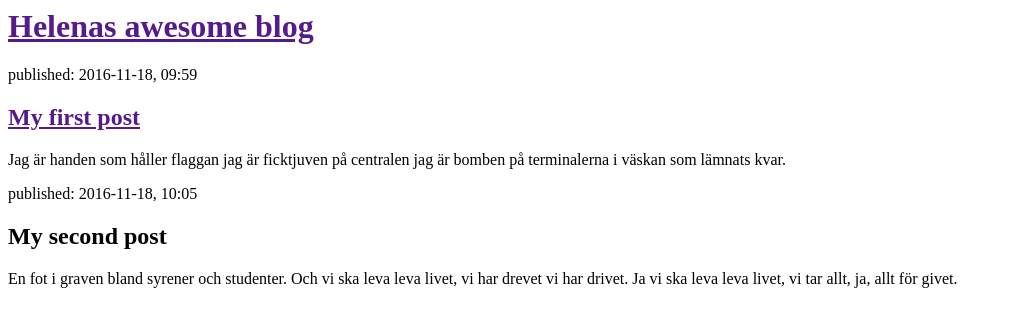
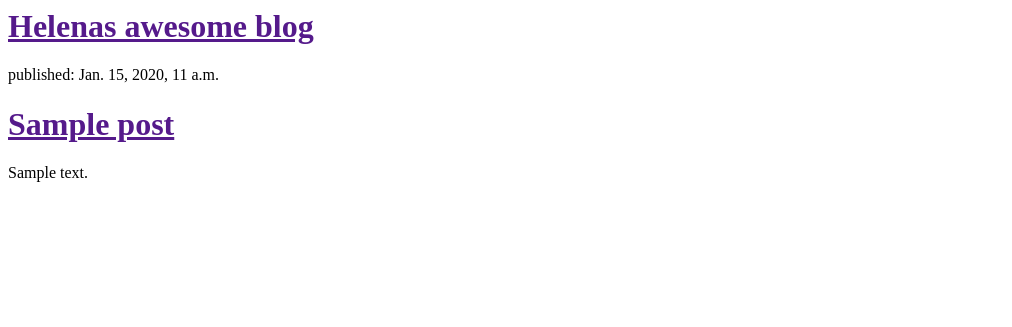
Before and after one commit to helena-st/my-first-blog, a Django app: template blog/templates/blog/post_list.html in a window 1280 px wide. Shown: the top 327 px of the page, without its empty margins (0-1012 px from the left). Run offline with Django 3.2, Linux system fonts and the light colour scheme; the template is opened without the code that fills it: values that come from a table or form of the project are taken from there, others are empty; tables that the repository leaves empty hold one stand-in row (values such as "Sample post").

Commit message:
Modified templates to display posts from database.

```diff
--- a/blog/templates/blog/post_list.html
+++ b/blog/templates/blog/post_list.html
@@ -6,18 +6,13 @@
         <div>
             <h1><a href="">Helenas awesome blog</a></h1>
         </div>
-        <div>
-            <p>published: 2016-11-18, 09:59</p>
-            <h2><a href="">My first post</a></h2>
-            <p>Jag är handen som håller flaggan jag är ficktjuven på centralen
-                jag är bomben på terminalerna i väskan som lämnats kvar.</p>
-        </div>
 
-        <div>
-            <p>published: 2016-11-18, 10:05</p>
-            <h2>My second post</h2>
-            <p>En fot i graven bland syrener och studenter. Och vi ska leva leva livet, vi har drevet vi har drivet.
-                Ja vi ska leva leva livet, vi tar allt, ja, allt för givet.</p>
-        </div>
+        {% for post in posts %}
+            <div>
+                <p>published: {{ post.published_date }}</p>
+                <h1><a href="">{{ post.title }}</a></h1>
+                <p>{{ post.text | linebreaksbr }}</p>
+            </div>
+        {% endfor %}
     </body>
 </html>
--- a/blog/views.py
+++ b/blog/views.py
@@ -1,6 +1,9 @@
 from django.shortcuts import render
+from django.utils import timezone
+from .models import Post
 
 # Create your views here.
 
 def post_list(request):
-    return render(request, 'blog/post_list.html', {})
+    posts = Post.objects.filter(published_date__lte=timezone.now()).order_by('published_date')
+    return render(request, 'blog/post_list.html', {'posts':posts})
```
